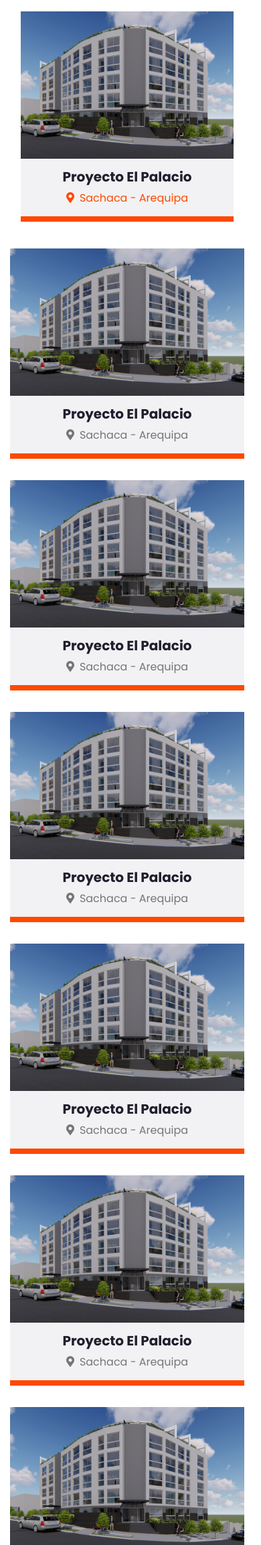
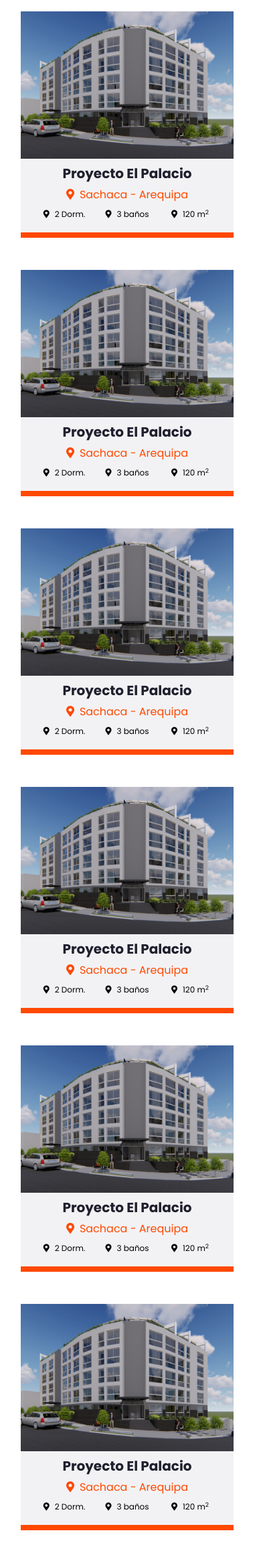
Before and after one commit to nahomyss/AmbientesContructora, a Django app: page / in a window 390 px wide. Shown: the part 970-3277 px from the top of the page at 67% size. Run offline with Django 4.2, Linux system fonts and the light colour scheme; some libraries are stand-ins or nearby versions.

Commit message:
ADD responsive detail project

```diff
--- a/blog/templates/blog/detailProject/palacioDetail.html
+++ b/blog/templates/blog/detailProject/palacioDetail.html
@@ -102,9 +102,9 @@
                     <h1 class="mb-0" >Proyecto el Palacio</h1>
                 </div>
                 <div class="caracteristic-header mb-3 mt-3">
-                    <div class="row ">
+                    <div class="row">
                         <div class="col-12 col-md-4">
-                            <i class="fa fa-map-marker-alt mr-2"></i>
+                            <i class="fa-solid fa-house mr-2"></i>
                             <span>2 Dormitorios</span>
                         </div>
                         <div class="col-12 col-md-4">
--- a/blog/templates/blog/index.html
+++ b/blog/templates/blog/index.html
@@ -25,9 +25,23 @@ window.onload = function() {
                     <div class="img-container" style="width: 100%">
                         <img class="card-img-top" src="{% static 'img/ElPalacio.jpg' %}" alt="" style="max-width: 600px">
                     </div>
-                    <div class="bg-secondary" style="display: flex; flex-direction: column; justify-content: center; align-items: center; padding: 15px">
+                    <div class="bg-secondary" style="display: flex; flex-direction: column; justify-content: center; align-items: center; padding: 10px">
                         <h5 class="font-weight-bold">Proyecto El Palacio</h5>
                         <span><i class="fa fa-map-marker-alt mr-2"></i>Sachaca - Arequipa</span>
+                        <div class="row w-100 p-2">
+                            <div class="col-4 p-0 d-flex justify-content-center align-items-center" style="font-size: 12px; color: black">
+                                <i class="fa fa-map-marker-alt mr-2"></i>
+                                <span >2 Dorm.</span>
+                            </div>
+                            <div class="col-4 p-0 d-flex justify-content-center align-items-center" style="font-size: 12px; color: black">
+                                <i class="fa fa-map-marker-alt mr-2"></i>
+                                <span>3 baños</span>
+                            </div>
+                            <div class="col-4 p-0 d-flex justify-content-center align-items-center" style="font-size: 12px; color: black">
+                                <i class="fa fa-map-marker-alt mr-2"></i>
+                                <span>120 m<sup>2</sup></span>
+                            </div>
+                        </div>
                     </div>
                     <div class="bg-primary" style="display: flex; flex-direction: column; justify-content: center; align-items: center; height: 8px">
                     </div>
@@ -35,100 +49,146 @@ window.onload = function() {
             </div>
 
             <div class="card-property col-lg-4 col-md-6" style="padding: 0; max-width: 350px">
+                <a href="/projectPalacio" class="nav-item nav-link">
                     <div class="img-container" style="width: 100%">
                         <img class="card-img-top" src="{% static 'img/ElPalacio.jpg' %}" alt="" style="max-width: 600px">
                     </div>
-                <div class="bg-secondary" style="display: flex; flex-direction: column; justify-content: center; align-items: center; padding: 15px">
+                    <div class="bg-secondary" style="display: flex; flex-direction: column; justify-content: center; align-items: center; padding: 10px">
                         <h5 class="font-weight-bold">Proyecto El Palacio</h5>
                         <span><i class="fa fa-map-marker-alt mr-2"></i>Sachaca - Arequipa</span>
+                        <div class="row w-100 p-2">
+                            <div class="col-4 p-0 d-flex justify-content-center align-items-center" style="font-size: 12px; color: black">
+                                <i class="fa fa-map-marker-alt mr-2"></i>
+                                <span >2 Dorm.</span>
+                            </div>
+                            <div class="col-4 p-0 d-flex justify-content-center align-items-center" style="font-size: 12px; color: black">
+                                <i class="fa fa-map-marker-alt mr-2"></i>
+                                <span>3 baños</span>
+                            </div>
+                            <div class="col-4 p-0 d-flex justify-content-center align-items-center" style="font-size: 12px; color: black">
+                                <i class="fa fa-map-marker-alt mr-2"></i>
+                                <span>120 m<sup>2</sup></span>
+                            </div>
+                        </div>
                     </div>
                     <div class="bg-primary" style="display: flex; flex-direction: column; justify-content: center; align-items: center; height: 8px">
                     </div>
+                </a>
             </div>
 
             <div class="card-property col-lg-4 col-md-6" style="padding: 0; max-width: 350px">
+                <a href="/projectPalacio" class="nav-item nav-link">
                     <div class="img-container" style="width: 100%">
                         <img class="card-img-top" src="{% static 'img/ElPalacio.jpg' %}" alt="" style="max-width: 600px">
                     </div>
-                <div class="bg-secondary" style="display: flex; flex-direction: column; justify-content: center; align-items: center; padding: 15px">
+                    <div class="bg-secondary" style="display: flex; flex-direction: column; justify-content: center; align-items: center; padding: 10px">
                         <h5 class="font-weight-bold">Proyecto El Palacio</h5>
                         <span><i class="fa fa-map-marker-alt mr-2"></i>Sachaca - Arequipa</span>
+                        <div class="row w-100 p-2">
+                            <div class="col-4 p-0 d-flex justify-content-center align-items-center" style="font-size: 12px; color: black">
+                                <i class="fa fa-map-marker-alt mr-2"></i>
+                                <span >2 Dorm.</span>
+                            </div>
+                            <div class="col-4 p-0 d-flex justify-content-center align-items-center" style="font-size: 12px; color: black">
+                                <i class="fa fa-map-marker-alt mr-2"></i>
+                                <span>3 baños</span>
+                            </div>
+                            <div class="col-4 p-0 d-flex justify-content-center align-items-center" style="font-size: 12px; color: black">
+                                <i class="fa fa-map-marker-alt mr-2"></i>
+                                <span>120 m<sup>2</sup></span>
+                            </div>
+                        </div>
                     </div>
                     <div class="bg-primary" style="display: flex; flex-direction: column; justify-content: center; align-items: center; height: 8px">
                     </div>
+                </a>
             </div>
 
             <div class="card-property col-lg-4 col-md-6" style="padding: 0; max-width: 350px">
+                <a href="/projectPalacio" class="nav-item nav-link">
                     <div class="img-container" style="width: 100%">
                         <img class="card-img-top" src="{% static 'img/ElPalacio.jpg' %}" alt="" style="max-width: 600px">
                     </div>
-                <div class="bg-secondary" style="display: flex; flex-direction: column; justify-content: center; align-items: center; padding: 15px">
+                    <div class="bg-secondary" style="display: flex; flex-direction: column; justify-content: center; align-items: center; padding: 10px">
                         <h5 class="font-weight-bold">Proyecto El Palacio</h5>
                         <span><i class="fa fa-map-marker-alt mr-2"></i>Sachaca - Arequipa</span>
+                        <div class="row w-100 p-2">
+                            <div class="col-4 p-0 d-flex justify-content-center align-items-center" style="font-size: 12px; color: black">
+                                <i class="fa fa-map-marker-alt mr-2"></i>
+                                <span >2 Dorm.</span>
+                            </div>
+                            <div class="col-4 p-0 d-flex justify-content-center align-items-center" style="font-size: 12px; color: black">
+                                <i class="fa fa-map-marker-alt mr-2"></i>
+                                <span>3 baños</span>
+                            </div>
+                            <div class="col-4 p-0 d-flex justify-content-center align-items-center" style="font-size: 12px; color: black">
+                                <i class="fa fa-map-marker-alt mr-2"></i>
+                                <span>120 m<sup>2</sup></span>
+                            </div>
+                        </div>
                     </div>
                     <div class="bg-primary" style="display: flex; flex-direction: column; justify-content: center; align-items: center; height: 8px">
                     </div>
+                </a>
             </div>
 
             <div class="card-property col-lg-4 col-md-6" style="padding: 0; max-width: 350px">
+                <a href="/projectPalacio" class="nav-item nav-link">
                     <div class="img-container" style="width: 100%">
                         <img class="card-img-top" src="{% static 'img/ElPalacio.jpg' %}" alt="" style="max-width: 600px">
                     </div>
-                <div class="bg-secondary" style="display: flex; flex-direction: column; justify-content: center; align-items: center; padding: 15px">
+                    <div class="bg-secondary" style="display: flex; flex-direction: column; justify-content: center; align-items: center; padding: 10px">
                         <h5 class="font-weight-bold">Proyecto El Palacio</h5>
                         <span><i class="fa fa-map-marker-alt mr-2"></i>Sachaca - Arequipa</span>
+                        <div class="row w-100 p-2">
+                            <div class="col-4 p-0 d-flex justify-content-center align-items-center" style="font-size: 12px; color: black">
+                                <i class="fa fa-map-marker-alt mr-2"></i>
+                                <span >2 Dorm.</span>
+                            </div>
+                            <div class="col-4 p-0 d-flex justify-content-center align-items-center" style="font-size: 12px; color: black">
+                                <i class="fa fa-map-marker-alt mr-2"></i>
+                                <span>3 baños</span>
+                            </div>
+                            <div class="col-4 p-0 d-flex justify-content-center align-items-center" style="font-size: 12px; color: black">
+                                <i class="fa fa-map-marker-alt mr-2"></i>
+                                <span>120 m<sup>2</sup></span>
+                            </div>
+                        </div>
                     </div>
                     <div class="bg-primary" style="display: flex; flex-direction: column; justify-content: center; align-items: center; height: 8px">
                     </div>
+                </a>
             </div>
 
             <div class="card-property col-lg-4 col-md-6" style="padding: 0; max-width: 350px">
+                <a href="/projectPalacio" class="nav-item nav-link">
                     <div class="img-container" style="width: 100%">
                         <img class="card-img-top" src="{% static 'img/ElPalacio.jpg' %}" alt="" style="max-width: 600px">
                     </div>
-                <div class="bg-secondary" style="display: flex; flex-direction: column; justify-content: center; align-items: center; padding: 15px">
+                    <div class="bg-secondary" style="display: flex; flex-direction: column; justify-content: center; align-items: center; padding: 10px">
                         <h5 class="font-weight-bold">Proyecto El Palacio</h5>
                         <span><i class="fa fa-map-marker-alt mr-2"></i>Sachaca - Arequipa</span>
+                        <div class="row w-100 p-2">
+                            <div class="col-4 p-0 d-flex justify-content-center align-items-center" style="font-size: 12px; color: black">
+                                <i class="fa fa-map-marker-alt mr-2"></i>
+                                <span >2 Dorm.</span>
+                            </div>
+                            <div class="col-4 p-0 d-flex justify-content-center align-items-center" style="font-size: 12px; color: black">
+                                <i class="fa fa-map-marker-alt mr-2"></i>
+                                <span>3 baños</span>
+                            </div>
+                            <div class="col-4 p-0 d-flex justify-content-center align-items-center" style="font-size: 12px; color: black">
+                                <i class="fa fa-map-marker-alt mr-2"></i>
+                                <span>120 m<sup>2</sup></span>
+                            </div>
+                        </div>
                     </div>
                     <div class="bg-primary" style="display: flex; flex-direction: column; justify-content: center; align-items: center; height: 8px">
                     </div>
+                </a>
             </div>
 
-             <div class="card-property col-lg-4 col-md-6" style="padding: 0; max-width: 350px">
-                <div class="img-container" style="width: 100%">
-                    <img class="card-img-top" src="{% static 'img/ElPalacio.jpg' %}" alt="" style="max-width: 600px">
-                </div>
-                <div class="bg-secondary" style="display: flex; flex-direction: column; justify-content: center; align-items: center; padding: 15px">
-                    <h5 class="font-weight-bold">Proyecto El Palacio</h5>
-                    <span><i class="fa fa-map-marker-alt mr-2"></i>Sachaca - Arequipa</span>
-                </div>
-                <div class="bg-primary" style="display: flex; flex-direction: column; justify-content: center; align-items: center; height: 8px">
-                </div>
-            </div>
 
-             <div class="card-property col-lg-4 col-md-6" style="padding: 0; max-width: 350px">
-                <div class="img-container" style="width: 100%">
-                    <img class="card-img-top" src="{% static 'img/ElPalacio.jpg' %}" alt="" style="max-width: 600px">
-                </div>
-                <div class="bg-secondary" style="display: flex; flex-direction: column; justify-content: center; align-items: center; padding: 15px">
-                    <h5 class="font-weight-bold">Proyecto El Palacio</h5>
-                    <span><i class="fa fa-map-marker-alt mr-2"></i>Sachaca - Arequipa</span>
-                </div>
-                <div class="bg-primary" style="display: flex; flex-direction: column; justify-content: center; align-items: center; height: 8px">
-                </div>
-            </div>
-
-             <div class="card-property col-lg-4 col-md-6" style="padding: 0; max-width: 350px">
-                <div class="img-container" style="width: 100%">
-                    <img class="card-img-top" src="{% static 'img/ElPalacio.jpg' %}" alt="" style="max-width: 600px">
-                </div>
-                <div class="bg-secondary" style="display: flex; flex-direction: column; justify-content: center; align-items: center; padding: 15px">
-                    <h5 class="font-weight-bold">Proyecto El Palacio</h5>
-                    <span><i class="fa fa-map-marker-alt mr-2"></i>Sachaca - Arequipa</span>
-                </div>
-                <div class="bg-primary" style="display: flex; flex-direction: column; justify-content: center; align-items: center; height: 8px">
-                </div>
-            </div>
         </div>
     </div>
 </div>
```
Lines whose indentation alone changed are shown as unchanged.
